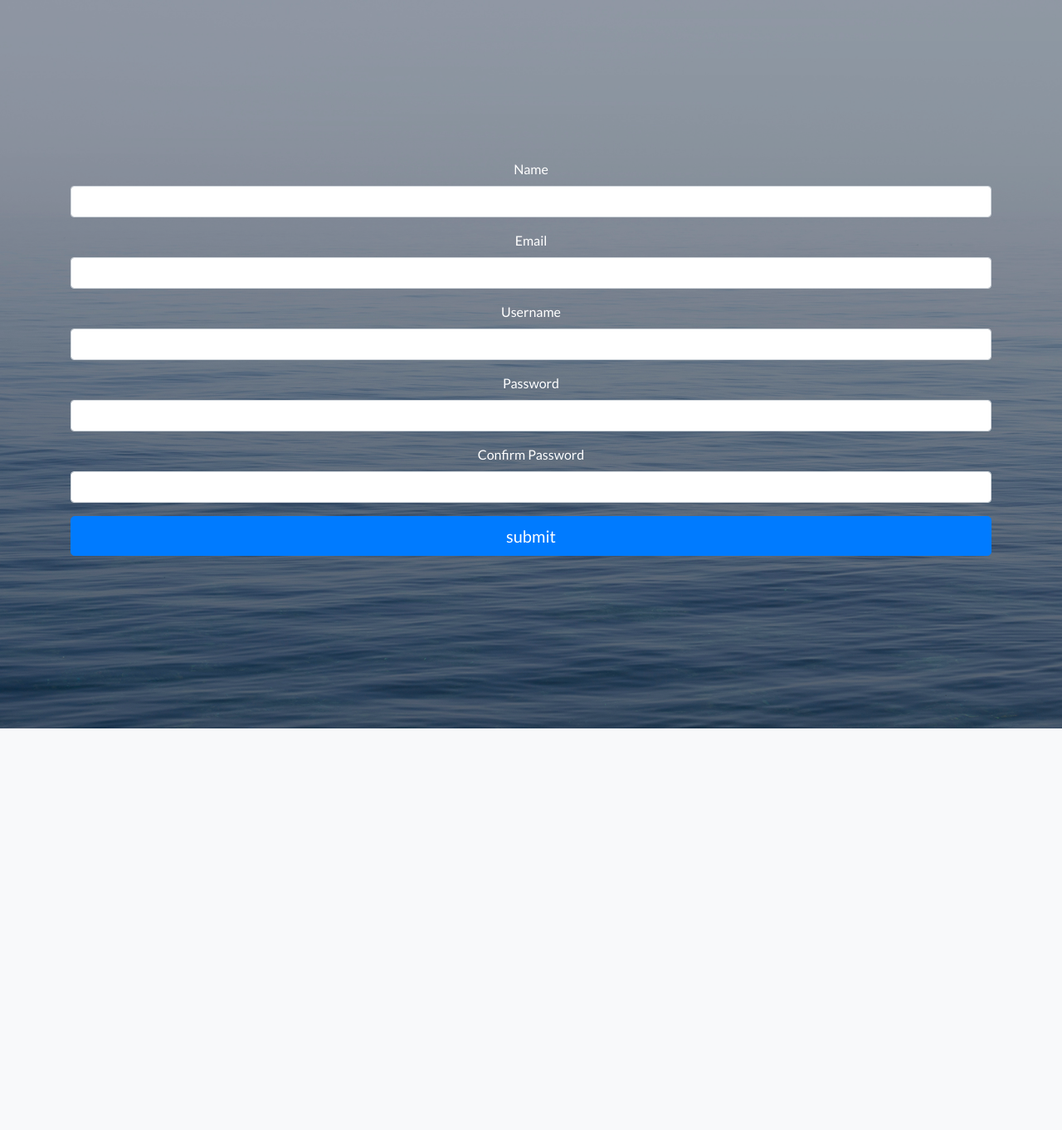
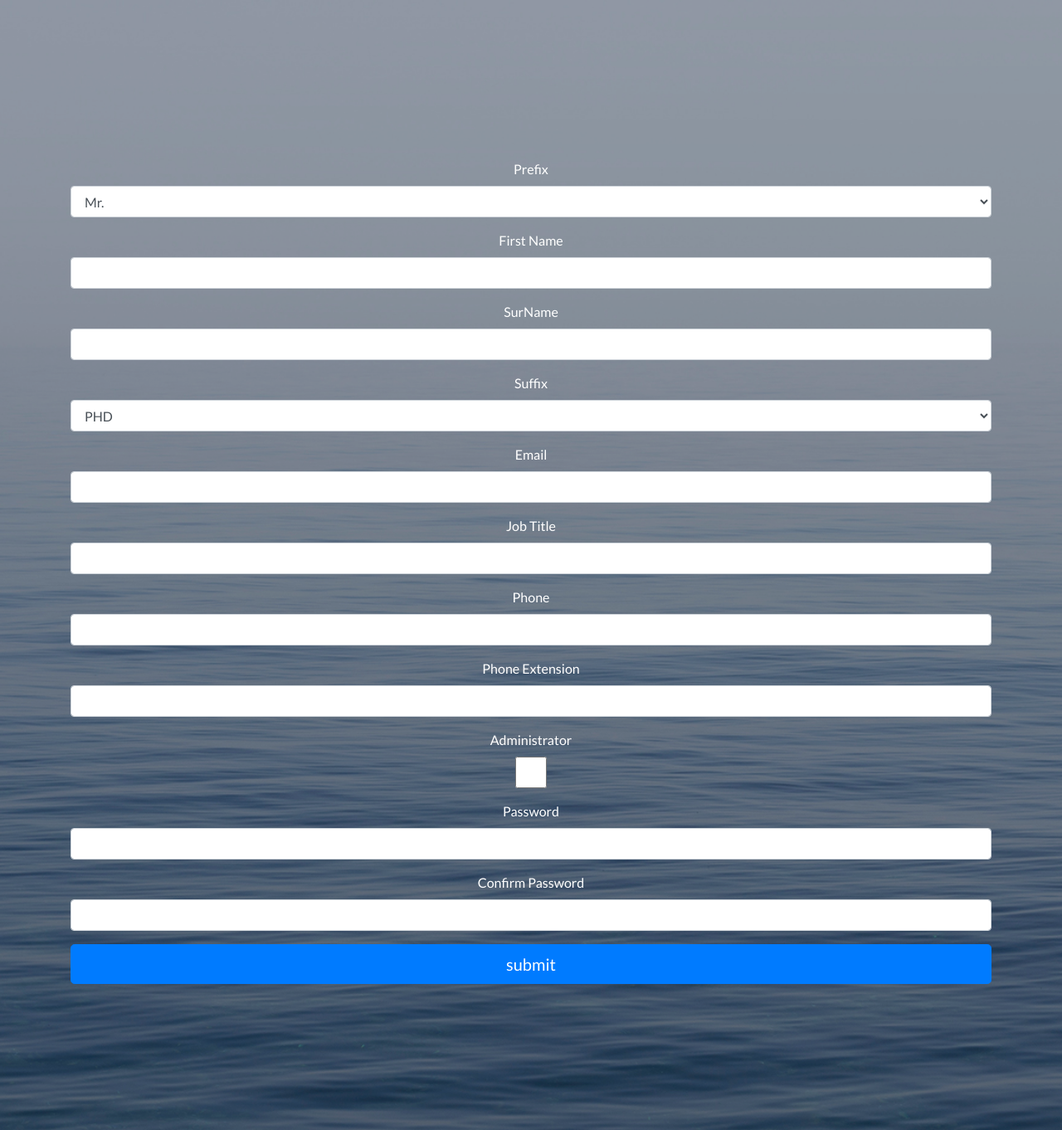
Before and after one commit to Stephen-O-Donovan/mysite, a Flask app: page /register in a window 1280 px wide. Shown: the part 56-1418 px from the top of the page at 83% size. Before the commit the page ends 934 px from the top, so only its background shows below. Run offline with Flask 2, Linux system fonts and the light colour scheme; some libraries are stand-ins or nearby versions.

Commit message:
Added new fields to the form registration page

```diff
--- a/app.py
+++ b/app.py
@@ -1,6 +1,6 @@
 from flask import Flask, render_template, flash, redirect, url_for, session, logging, request
 from flaskext.mysql import MySQL
-from wtforms import Form, StringField, TextAreaField, PasswordField, validators, TextField, SubmitField
+from wtforms import Form, SelectField, BooleanField,StringField, TextAreaField, PasswordField, validators, TextField, SubmitField
 from passlib.hash import sha256_crypt
 from functools import wraps
 from pymysql.cursors import DictCursor
@@ -35,10 +35,17 @@ def index():
 
 
 class RegisterForm(Form):
-    name = StringField('Name', [validators.Length(min=1, max=50)])
-    username = StringField('Username', [validators.Length(min=2, max=50)])
-    email = StringField('Email', [validators.Length(min=3, max=50)])
-    password = PasswordField('Password', [
+    Prefix = SelectField(u'Prefix', choices=[('mr','Mr.'),('mrs','Mrs.'),('ms','Ms.'),('dr','Dr.')])
+    First_Name = StringField('First Name', [validators.Length(min=1, max=50)])
+    SurName = StringField('SurName', [validators.Length(min=1, max=50)])
+    Suffix = SelectField(u'Suffix', choices=[('phd','PHD'),('n/a','N/A.')])
+    Email = StringField('Email', [validators.Length(min=3, max=50)])
+    Job_Title = StringField('Job Title', [validators.Length(min=2, max=50)])
+    Phone = StringField('Phone', [validators.Length(min=2, max=50)])
+    Phone_Extension = StringField('Phone Extension', [validators.Length(min=2, max=50)])
+    Administrator = BooleanField()
+
+    Password = PasswordField('Password', [
         validators.DataRequired(),
         validators.EqualTo('confirm', message='Passwords do not match')
     ])
@@ -49,24 +56,30 @@ class RegisterForm(Form):
 def register():
     form = RegisterForm(request.form)
     if request.method == 'POST': #and form.validate():
-        name = form.name.data
-        email = form.email.data
-        username = form.username.data
-        password = sha256_crypt.encrypt(str(form.password.data))
+        Prefix = form.Prefix.data
+        First_Name = form.First_Name.data
+        SurName = form.SurName.data
+        Suffix = form.Suffix.data
+        Email = form.Email.data
+        Job_Title = form.Job_Title.data
+        Phone = form.Phone.data
+        Phone_Extension = form.Phone_Extension.data
+        Administrator = form.Administrator.data
+        Password = sha256_crypt.encrypt(str(form.Password.data))
 
         try:
             connection = create_connection()
             with connection.cursor() as cursor:
                 #Checking if the username is in the database
-                user_exists = cursor.execute('SELECT * FROM users WHERE username = %s', [username])
+                user_exists = cursor.execute('SELECT * FROM Registration WHERE Email = %s', [Email])
                 if int(user_exists) == 0:
-                    cursor.execute('INSERT INTO users(name, email, username, password) VALUES(%s, %s, %s, %s)', (name, email, username , password))
+                    cursor.execute('INSERT INTO Registration(Prefix,First_Name,SurName,Suffix,Email,Job_Title,Phone,Phone_Extension,Administrator,Password) VALUES( %s,%s, %s, %s, %s, %s, %s, %s, %s, %s)', (Prefix,First_Name,SurName,Suffix,Email,Job_Title,Phone,Phone_Extension,Administrator,Password))
                     connection.commit()
                     flash('You are now registered and can log in', 'success')
                     return redirect(url_for('login'))
                 else:
                     #Redirect if username is taken
-                    flash('Username already exists', 'danger')
+                    flash('Email already in use', 'danger')
                     return redirect(url_for('register'))
         finally:
             connection.close()
--- a/templates/register.html
+++ b/templates/register.html
@@ -43,17 +43,38 @@
               {% from 'includes/_formhelpers.html' import render_field %}
                <form method='POST'>
                   <div class='form-group'>
-                      {{render_field(form.name, class_='form-control')}}
+                      {{render_field(form.Prefix, class_='form-control')}}
                   </div>
                   <div class='form-group'>
-                      {{render_field(form.email, class_='form-control')}}
+                      {{render_field(form.First_Name, class_='form-control')}}
                   </div>
                   <div class='form-group'>
-                      {{render_field(form.username, class_='form-control')}}
+                      {{render_field(form.SurName, class_='form-control')}}
                   </div>
                   <div class='form-group'>
-                      {{render_field(form.password, class_='form-control')}}
+                      {{render_field(form.Suffix, class_='form-control')}}
                   </div>
+                  <div class='form-group'>
+                      {{render_field(form.Email, class_='form-control')}}
+                  </div>
+                  <div class='form-group'>
+                      {{render_field(form.Job_Title, class_='form-control')}}
+                  </div>
+
+                  <div class='form-group'>
+                      {{render_field(form.Phone, class_='form-control')}}
+                  </div>
+                  <div class='form-group'>
+                      {{render_field(form.Phone_Extension, class_='form-control')}}
+                  </div>
+                  <div class='form-group'>
+                      {{render_field(form.Administrator, class_='form-control')}}
+                  </div>
+
+                  <div class='form-group'>
+                      {{render_field(form.Password, class_='form-control')}}
+                  </div>
+
                   <div class='form-group'>
                       {{render_field(form.confirm, class_='form-control')}}
                   </div>
```
